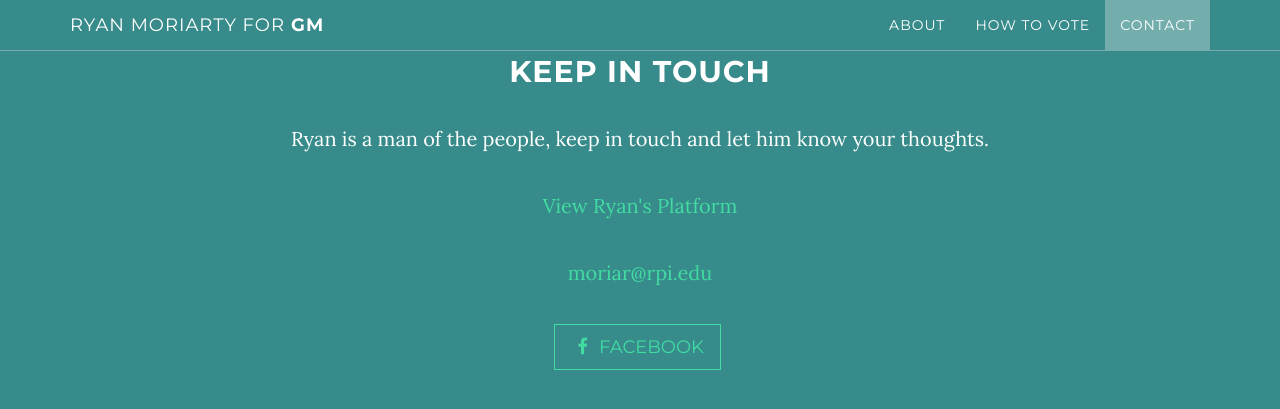
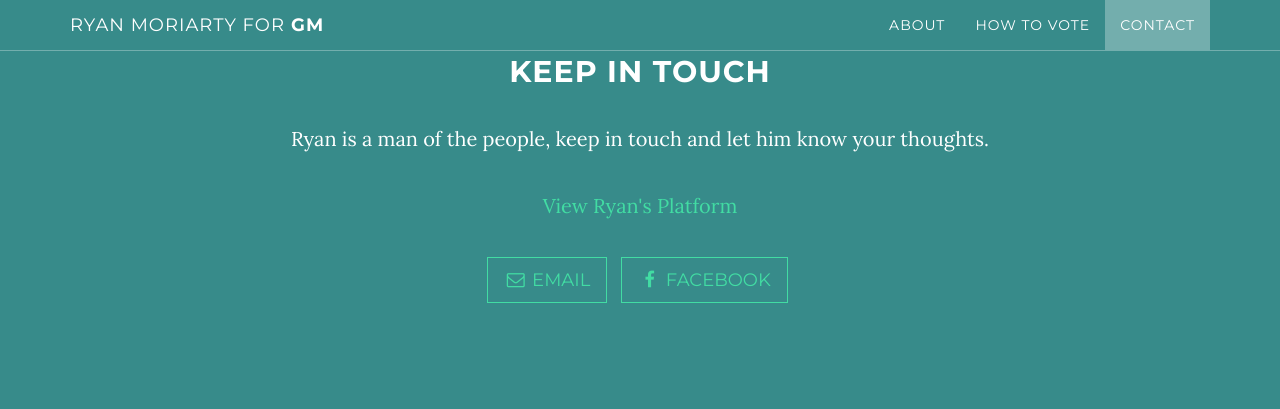
Before and after one commit to dmastylo/averagecasualfrat, a Jekyll site: the page index.html, which Jekyll copies as it is, in a window 1280 px wide and 900 px high, scrolled down 2031 px. Shown: the top 409 px of the window. Built offline with Jekyll 4.4.1, drawn with Linux system fonts in a browser that asks for light colours.

Commit message:
Improve email styling

```diff
--- a/index.html
+++ b/index.html
@@ -146,10 +146,12 @@
                     </a>
                 </p>
 
-                <p><a href="mailto:moriar@rpi.edu">moriar@rpi.edu</a>
-
                 </p>
                 <ul class="list-inline banner-social-buttons">
+                    <li>
+                        <a href="mailto:moriar@rpi.edu" class="btn btn-default btn-lg"><i class="fa fa-envelope-o fa-fw"></i> <span class="network-name">Email</span></a>
+                    </li>
+
                     <li>
                         <a href="https://www.facebook.com/AverageCasualFratCampaign" class="btn btn-default btn-lg"><i class="fa fa-facebook fa-fw"></i> <span class="network-name">Facebook</span></a>
                     </li>
```
